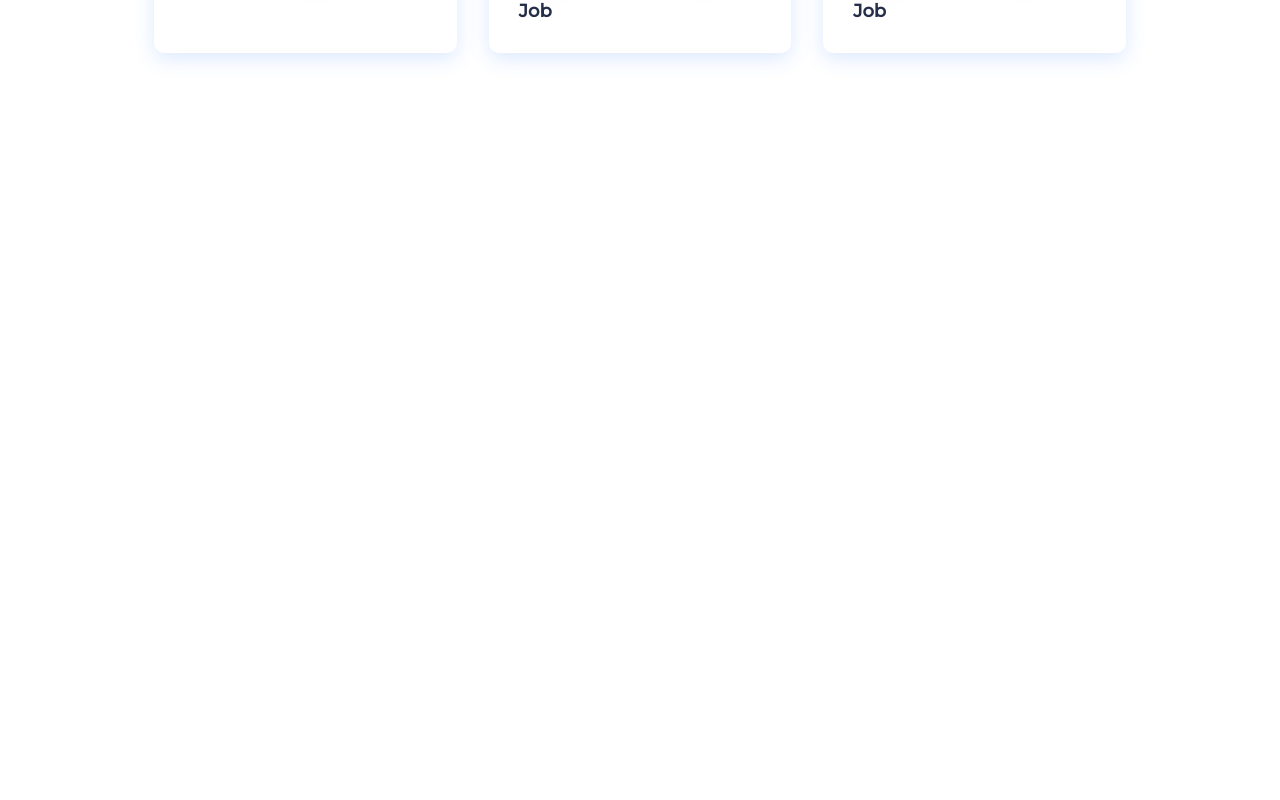
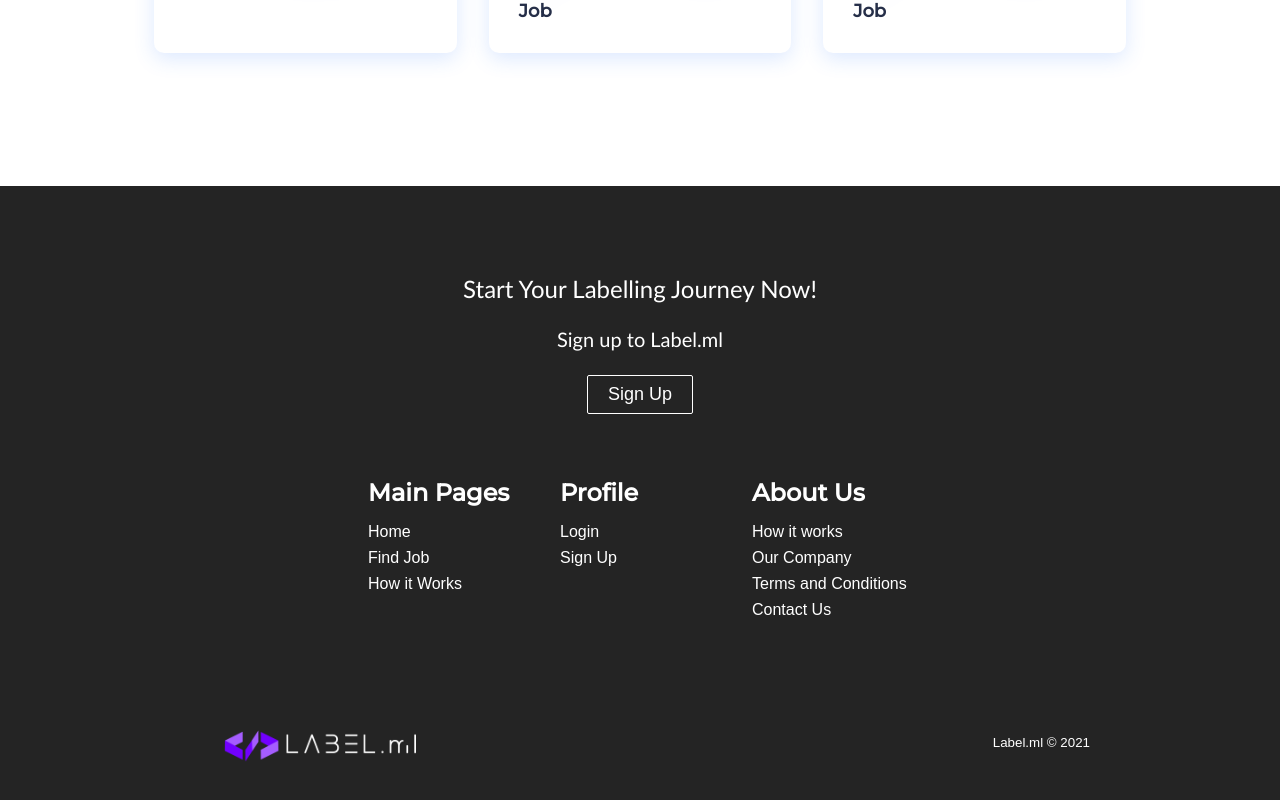
Before and after one commit to faisal2754/Web-Data-Labelling-v2, a React (Create React App) app: page / in a window 1280 px wide. Shown: the part 1271-2071 px from the top of the page. Before the commit the page ends 1457 px from the top, so only its background shows below. Built offline with nearby package versions, Linux system fonts and the light colour scheme.

Commit message:
Footer shell added

```diff
--- /dev/null
+++ b/src/Components/Footer.jsx
@@ -0,0 +1,60 @@
+import React from 'react'
+import '../Styles/Footer.css'
+import { Button } from './Button'
+import { Link } from 'react-router-dom'
+
+function Footer() {
+   return (
+      <div className="footer-container">
+         <section className="footer-subscription">
+            <p className="footer-subscription-heading">
+               Start Your Labelling Journey Now!
+            </p>
+            <p className="footer-subscription-text">Sign up to Label.ml</p>
+            <div className="input-areas">
+               <Button buttonStyle="btn--outline">Sign Up</Button>
+            </div>
+         </section>
+         <div class="footer-links">
+            <div className="footer-link-wrapper">
+               <div class="footer-link-items">
+                  <h2>Main Pages</h2>
+                  <Link to="/">Home</Link>
+                  <Link to="/">Find Job</Link>
+                  <Link to="/">How it Works</Link>
+               </div>
+            </div>
+            <div className="footer-link-wrapper">
+               <div class="footer-link-items">
+                  <h2>Profile</h2>
+                  <Link to="/">Login</Link>
+                  <Link to="/">Sign Up</Link>
+               </div>
+               <div class="footer-link-items">
+                  <h2>About Us</h2>
+                  <Link to="/">How it works</Link>
+                  <Link to="/">Our Company</Link>
+                  <Link to="/">Terms and Conditions</Link>
+                  <Link to="/">Contact Us</Link>
+               </div>
+            </div>
+         </div>
+         <section class="social-media">
+            <div class="social-media-wrap">
+               <div class="footer-logo">
+                  <Link to="/" className="social-logo">
+                     <img
+                        src="./images/logo(white).png"
+                        alt="bug"
+                        height={120}
+                     />
+                  </Link>
+               </div>
+               <small class="website-rights">Label.ml © 2021</small>
+            </div>
+         </section>
+      </div>
+   )
+}
+
+export default Footer
--- a/src/Pages/Home.jsx
+++ b/src/Pages/Home.jsx
@@ -2,12 +2,14 @@
 import '../App.css'
 import Cards from '../Components/Cards'
 import HeroSection from '../Components/HeroSection'
+import Footer from '../Components/Footer'
 
 function Home() {
    return (
       <div>
          <HeroSection />
          <Cards />
+         <Footer />
       </div>
    )
 }
--- /dev/null
+++ b/src/Styles/Footer.css
@@ -0,0 +1,163 @@
+.footer-container {
+   background-color: #242424;
+   padding: 4rem 0 2rem 0;
+   display: flex;
+   flex-direction: column;
+   justify-content: center;
+   align-items: center;
+}
+
+.footer-subscription {
+   display: flex;
+   flex-direction: column;
+   justify-content: center;
+   align-items: center;
+   text-align: center;
+
+   margin-bottom: 24px;
+   padding: 24px;
+   color: #fff;
+}
+
+.footer-subscription > p {
+   font-family: 'Trebuchet MS', 'Lucida Sans Unicode', 'Lucida Grande',
+      'Lucida Sans', Arial, sans-serif;
+}
+
+.footer-subscription-heading {
+   margin-bottom: 24px;
+   font-size: 24px;
+}
+
+.footer-subscription-text {
+   margin-bottom: 24px;
+   font-size: 20px;
+}
+
+.footer-input {
+   padding: 8px 20px;
+   border-radius: 2px;
+   margin-right: 10px;
+   outline: none;
+   border: none;
+   font-size: 18px;
+   margin-bottom: 16px;
+   border: 1px solid #fff;
+}
+
+.footer-links {
+   width: 100%;
+   max-width: 1000px;
+   display: flex;
+   justify-content: center;
+}
+
+.footer-link-wrapper {
+   display: flex;
+}
+
+.footer-link-items {
+   display: flex;
+   flex-direction: column;
+   align-items: flex-start;
+   margin: 16px;
+   text-align: left;
+   width: 160px;
+   box-sizing: border-box;
+}
+
+.footer-link-items h2 {
+   margin-bottom: 16px;
+}
+
+.footer-link-items > h2 {
+   color: #fff;
+}
+
+.footer-link-items a {
+   color: #fff;
+   text-decoration: none;
+   margin-bottom: 0.5rem;
+}
+
+.footer-link-items a:hover {
+   color: #e9e9e9;
+   transition: 0.3s ease-out;
+}
+
+.footer-email-form h2 {
+   margin-bottom: 2rem;
+}
+
+.footer-input::placeholder {
+   color: #b1b1b1;
+}
+
+/* Social Icons */
+.social-icon-link {
+   color: #fff;
+   font-size: 24px;
+}
+
+.social-media {
+   max-width: 1000px;
+   width: 100%;
+}
+
+.social-media-wrap {
+   display: flex;
+   justify-content: space-between;
+   align-items: center;
+   width: 90%;
+   max-width: 1000px;
+   margin: 40px auto 0 auto;
+}
+
+.social-icons {
+   display: flex;
+   justify-content: space-between;
+   align-items: center;
+   width: 240px;
+}
+
+.social-logo {
+   color: #fff;
+   justify-self: start;
+   margin-left: 20px;
+   cursor: pointer;
+   text-decoration: none;
+   font-size: 2rem;
+   display: flex;
+   align-items: center;
+   margin-bottom: 16px;
+}
+
+.website-rights {
+   color: #fff;
+   margin-bottom: 16px;
+}
+
+@media screen and (max-width: 820px) {
+   .footer-links {
+      padding-top: 2rem;
+   }
+
+   .footer-input {
+      width: 100%;
+   }
+
+   .btn {
+      width: 100%;
+   }
+
+   .footer-link-wrapper {
+      flex-direction: column;
+   }
+
+   .social-media-wrap {
+      flex-direction: column;
+   }
+}
+
+@media screen and (max-width: 768px) {
+}
```
